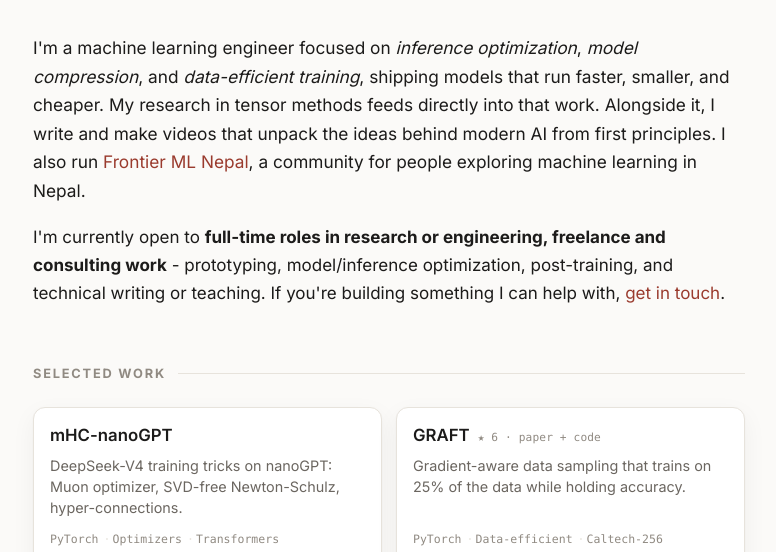
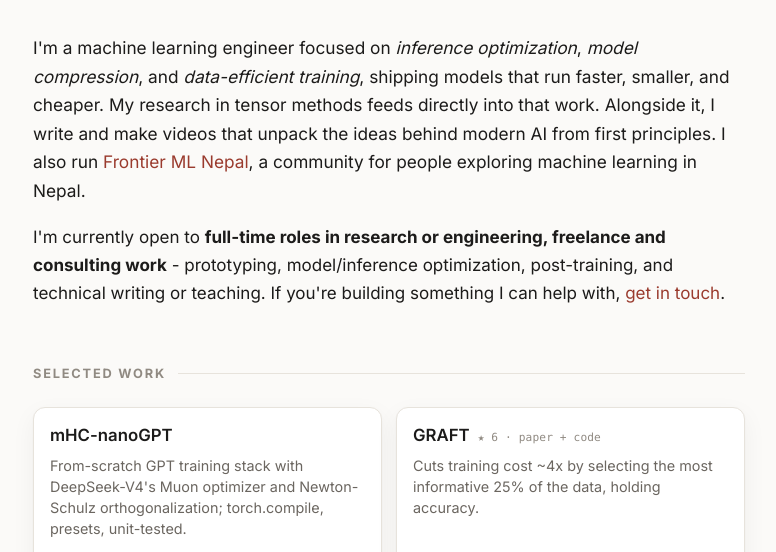
Before and after one commit to ashishjv1/ashishjv1.github.io, a plain HTML site: page index.html in a window 1280 px wide. Shown: the part 248-800 px from the top of the page, without its empty margins (251-1027 px from the left). Drawn offline with Linux system fonts and the light colour scheme.

Commit message:
Reframe mHC and GRAFT cards toward engineering outcomes
mHC leads with the training stack + tooling (torch.compile, tests);
GRAFT leads with the training-cost reduction.

```diff
--- a/index.html
+++ b/index.html
@@ -321,15 +321,15 @@
 
         <div class="card">
           <p class="title">mHC-nanoGPT</p>
-          <p class="desc">DeepSeek-V4 training tricks on nanoGPT: Muon optimizer, SVD-free Newton-Schulz, hyper-connections.</p>
-          <div class="tech"><span class="chip">PyTorch</span><span class="chip">Optimizers</span><span class="chip">Transformers</span></div>
+          <p class="desc">From-scratch GPT training stack with DeepSeek-V4's Muon optimizer and Newton-Schulz orthogonalization; torch.compile, presets, unit-tested.</p>
+          <div class="tech"><span class="chip">PyTorch</span><span class="chip">torch.compile</span><span class="chip">Unit-tested</span></div>
           <div class="links"><a href="https://github.com/ashishjv1/mHC" target="_blank" rel="noopener">GitHub ↗</a></div>
         </div>
 
         <div class="card">
           <p class="title">GRAFT <span class="repo">★ 6 · paper + code</span></p>
-          <p class="desc">Gradient-aware data sampling that trains on 25% of the data while holding accuracy.</p>
-          <div class="tech"><span class="chip">PyTorch</span><span class="chip">Data-efficient</span><span class="chip">Caltech-256</span></div>
+          <p class="desc">Cuts training cost ~4x by selecting the most informative 25% of the data, holding accuracy.</p>
+          <div class="tech"><span class="chip">PyTorch</span><span class="chip">Training efficiency</span><span class="chip">Caltech-256</span></div>
           <div class="links"><a href="https://github.com/ashishjv1/GRAFT" target="_blank" rel="noopener">GitHub ↗</a><a href="https://wandb.ai/murd0ckbl3ak/Smart_Sampling_resnet18_imagenet_caltech256" target="_blank" rel="noopener">W&amp;B runs ↗</a></div>
         </div>
 
```
